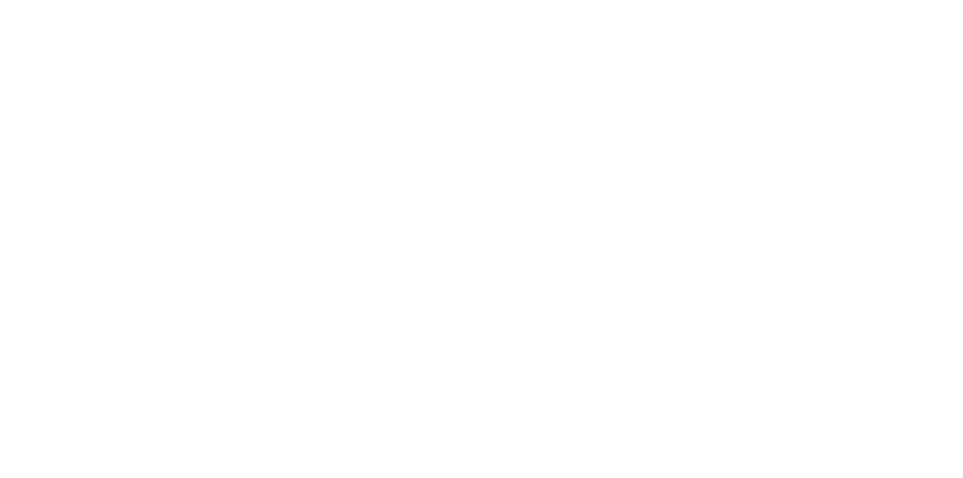
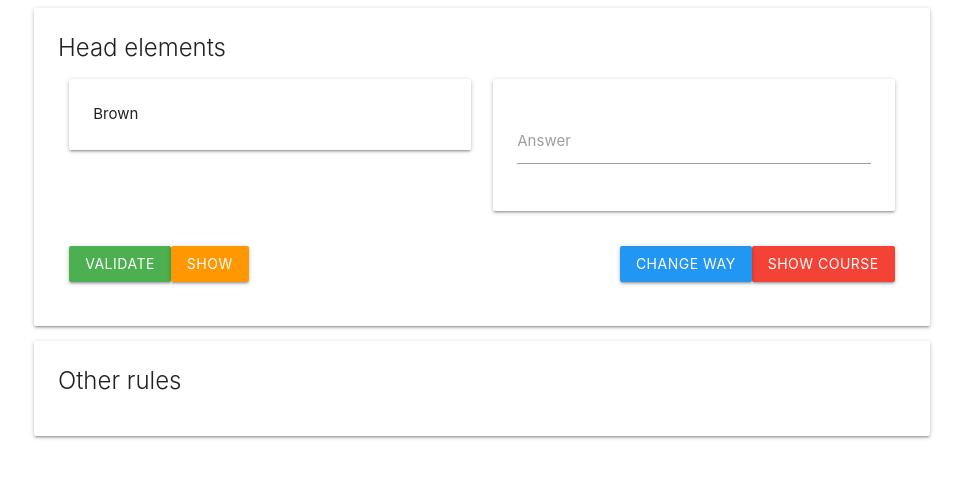
Before and after one commit to eliastre100/FinnishLearningTool, an Angular app: page /head in a window 1280 px wide. Before the commit this address led to /. Shown: the top 478 px of the page, without its empty margins (158-1121 px from the left). Built offline with nearby package versions, Linux system fonts and the light colour scheme.

Commit message:
[+] Added head elements page

```diff
--- a/src/app/app-routing.module.ts
+++ b/src/app/app-routing.module.ts
@@ -4,12 +4,14 @@
 import { DaysComponent } from './days/days.component';
 import { IndexComponent } from './index/index.component';
 import { DoingComponent } from './doing/doing.component';
+import {HeadComponent} from './head/head.component';
 
 const routes: Routes = [
   { path: '', component: IndexComponent},
   { path: 'months', component: MonthsComponent },
   { path: 'days', component: DaysComponent },
-  { path: 'doing', component: DoingComponent }
+  { path: 'doing', component: DoingComponent },
+  { path: 'head', component: HeadComponent }
 ];
 
 @NgModule({
--- a/src/app/app.module.ts
+++ b/src/app/app.module.ts
@@ -8,6 +8,7 @@
 import { DaysComponent } from './days/days.component';
 import { IndexComponent } from './index/index.component';
 import { DoingComponent } from './doing/doing.component';
+import { HeadComponent } from './head/head.component';
 
 @NgModule({
   declarations: [
@@ -15,7 +16,8 @@
     MonthsComponent,
     DaysComponent,
     IndexComponent,
-    DoingComponent
+    DoingComponent,
+    HeadComponent
   ],
   imports: [
     BrowserModule,
--- /dev/null
+++ b/src/app/head/head.component.html
@@ -0,0 +1,104 @@
+<form #answerForm="ngForm">
+  <div class="container">
+    <div class="card">
+      <div class="card-content">
+        <div class="card-title">Head elements</div>
+        <div class="row" *ngIf="answerneeded > 1">
+          <div class="col s12">
+            <div class="card red">
+              <div class="card-content">
+                {{ answerneeded }} correct answer to go to next question
+              </div>
+            </div>
+          </div>
+        </div>
+        <div class="row" *ngIf="show">
+          <div class="col s12">
+            <div class="card orange">
+              <div class="card-content">
+                <div class="row">
+                  <div class="col s12 m10">
+                    {{ question.answer }}
+                  </div>
+                </div>
+              </div>
+            </div>
+          </div>
+        </div>
+        <div class="row">
+          <div class="col s12 m6">
+            <div class="card">
+              <div class="card-content">
+                {{ question.origin }}
+              </div>
+            </div>
+          </div>
+          <div class="col s12 m6">
+            <div class="card">
+              <div class="card-content">
+                <div class="input-field">
+                  <input type="text" name="answer" id="answer" [(ngModel)]="answer" />
+                  <label for="answer">Answer</label>
+                </div>
+              </div>
+            </div>
+          </div>
+        </div>
+        <div class="row">
+          <div class="col s12">
+            <button class="btn green" (click)="checkAnswer()">Validate</button>
+            <button class="btn orange" *ngIf="!show" (click)="show = true">Show</button>
+            <button class="btn orange" (click)="answerneeded = 10" *ngIf="show">Ask 10 times</button>
+            <button class="btn red" *ngIf="show" (click)="selectQuestion()">Skip</button>
+            <button class="btn red right" (click)="course = !course" *ngIf="!course">Show course</button>
+            <button class="btn blue right" (click)="reverse(); selectQuestion()">Change way</button>
+          </div>
+        </div>
+      </div>
+    </div>
+
+    <div class="card" *ngIf="course">
+      <div class="card-content">
+        <div class="card-title">Course</div>
+        <table>
+          <thead>
+            <tr>
+              <th>Question</th>
+              <th>Answer</th>
+              <th>Active</th>
+            </tr>
+          </thead>
+          <tbody>
+            <tr *ngFor="let question of questions">
+              <td>{{ question.origin }}</td>
+              <td>{{ question.answer }}</td>
+              <td class="switch">
+                <label>
+                  Off
+                  <input type="checkbox" name="{{ question.origin }}" [(ngModel)]="question.enabled">
+                  <span class="lever"></span>
+                  On
+                </label>
+              </td>
+            </tr>
+          </tbody>
+        </table>
+
+        <div class="row"></div>
+        <div class="row">
+          <div class="col s12">
+            <button class="btn green" (click)="course = !course">Hide</button>
+          </div>
+        </div>
+      </div>
+    </div>
+
+    <div class="card">
+      <div class="card-content">
+        <div class="card-title">Other rules</div>
+        <ul>
+        </ul>
+      </div>
+    </div>
+  </div>
+</form>
--- /dev/null
+++ b/src/app/head/head.component.ts
@@ -0,0 +1,85 @@
+import { Component, OnInit } from '@angular/core';
+
+declare var M: any;
+interface QuestionType { origin: string; answer: string; enabled: boolean; }
+
+@Component({
+  selector: 'app-head',
+  templateUrl: './head.component.html',
+  styleUrls: ['./head.component.sass']
+})
+export class HeadComponent implements OnInit {
+  private questions: QuestionType[] = [
+    { origin: 'Short',              answer: 'Lyhyt',                enabled: true },
+    { origin: 'Long',               answer: 'Pitkä',                enabled: true },
+    { origin: 'Medium long',        answer: 'keskipitkä',           enabled: true },
+    { origin: 'Dark',               answer: 'Tumma',                enabled: true },
+    { origin: 'Blond',              answer: 'Vaalea',               enabled: true },
+    { origin: 'Red',                answer: 'Punainen',             enabled: true },
+    { origin: 'Grey',               answer: 'Harmaa',               enabled: true },
+    { origin: 'White',              answer: 'Valkoinen',            enabled: true },
+    { origin: 'Black',              answer: 'Musta',                enabled: true },
+    { origin: 'Brown',              answer: 'Ruskea',               enabled: true },
+    { origin: 'Light brown',        answer: 'vaaleanruskea',        enabled: true },
+    { origin: 'Dark brown',         answer: 'Tummanruskea',         enabled: true },
+    { origin: 'Hair',               answer: 'Tukka',                enabled: true },
+    { origin: 'Bald',               answer: 'Kalju',                enabled: true },
+    { origin: 'Beard',              answer: 'Parta',                enabled: true },
+    { origin: 'Moustache',          answer: 'Viikset',              enabled: true },
+    { origin: 'Blue eyes',          answer: 'Siniset silmät',       enabled: true },
+    { origin: 'Green eyes',         answer: 'Vihreät silmät',       enabled: true },
+    { origin: 'Blueish green eyes', answer: 'Sinivihreät silmät',   enabled: true },
+    { origin: 'Blueish grey eyes',  answer: 'Siniharmaat silmät',  enabled: true },
+    { origin: 'Brown eyes',         answer: 'Ruskeat silmät',       enabled: true },
+    { origin: 'Black eye',          answer: 'Musta silmä',          enabled: true },
+  ];
+  public question = null;
+  public course = false;
+  public answerneeded = 1;
+  public show = false;
+  public answer = '';
+
+  constructor() {}
+
+  ngOnInit() {
+    this.selectQuestion();
+  }
+
+  selectQuestion() {
+    let q = null;
+    const enabledQuestions = this.questions.filter((element) => element.enabled);
+    if (enabledQuestions.length < 1) {
+      alert('No question enabled. Please enable more question to use the quizz feature');
+      return;
+    }
+    do {
+      q = enabledQuestions[Math.floor(Math.random() * 10) % enabledQuestions.length];
+    } while (q === this.question && enabledQuestions.length > 1);
+    this.question = q;
+    this.answerneeded = 1;
+    this.resetInputs();
+  }
+
+  checkAnswer() {
+    if (this.answer.toLowerCase() === this.question.answer.toLowerCase()) {
+      M.toast({html: 'Good answer', classes: 'green'});
+      this.answerneeded -= 1;
+      this.resetInputs();
+      if (!this.answerneeded) {
+        this.selectQuestion();
+      }
+    } else {
+      M.toast({html: 'Wrong answer', classes: 'red'});
+    }
+  }
+
+  resetInputs() {
+    this.show = false;
+    this.answer = '';
+  }
+
+  reverse() {
+    const qs = this.questions.map((question) => ({origin: question.answer, answer: question.origin, enabled: question.enabled}));
+    this.questions = qs;
+  }
+}
--- a/src/app/index/index.component.html
+++ b/src/app/index/index.component.html
@@ -8,6 +8,7 @@
         <li><a routerLink="/days">Days</a></li>
         <li><a routerLink="/months">Months</a></li>
         <li><a routerLink="/doing">What are you doing</a></li>
+        <li><a routerLink="/head">Head elements</a></li>
       </ul>
     </div>
   </div>
```
Also changed, not shown: src/app/head/head.component.sass (added), 1 other file (tests, documents, lock files or other folders).
